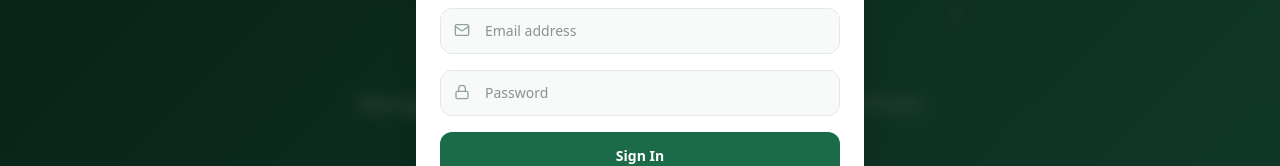
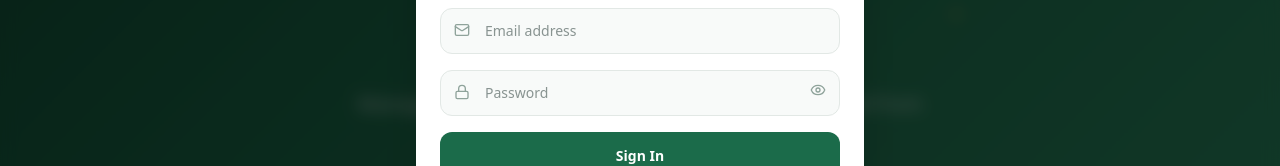
Before and after one commit to AbeFiwanExpertsStudio/makmur-masjid-os, a Next.js app: page / in a window 1280 px wide. Both pictures are taken after a click on the button "Sign In". Shown: the part 403-569 px from the top of the page. Built offline with nearby package versions, Linux system fonts and the light colour scheme; no server answers; the database is empty.

Commit message:
added the hide and show password in input box

```diff
--- a/src/components/auth/AuthModal.tsx
+++ b/src/components/auth/AuthModal.tsx
@@ -2,7 +2,7 @@
 
 import { useAuth } from "@/components/providers/AuthContext";
 import { useState } from "react";
-import { X, Mail, Lock, User as UserIcon } from "lucide-react";
+import { X, Mail, Lock, User as UserIcon, Eye, EyeOff } from "lucide-react";
 import { createClient } from "@/lib/supabase/client";
 
 export function AuthModal() {
@@ -13,6 +13,7 @@ export function AuthModal() {
   const [name, setName] = useState("");
   const [error, setError] = useState<string | null>(null);
   const [loading, setLoading] = useState(false);
+  const [showPassword, setShowPassword] = useState(false);
 
   if (!showLoginModal) return null;
 
@@ -124,8 +125,17 @@ export function AuthModal() {
 
           <div className="relative">
             <Lock size={16} className="absolute left-3.5 top-3.5 text-text-muted" />
-            <input type="password" placeholder="Password" value={password} onChange={(e) => setPassword(e.target.value)} required minLength={6}
-              className="w-full pl-11 pr-4 py-3 border border-border rounded-xl text-sm focus:ring-2 focus:ring-primary/20 focus:border-primary outline-none transition bg-background" />
+            <input type={showPassword ? "text" : "password"} placeholder="Password" value={password} onChange={(e) => setPassword(e.target.value)} required minLength={6}
+              className="w-full pl-11 pr-11 py-3 border border-border rounded-xl text-sm focus:ring-2 focus:ring-primary/20 focus:border-primary outline-none transition bg-background" />
+            <button
+              type="button"
+              onClick={() => setShowPassword((v) => !v)}
+              className="absolute right-3.5 top-3 text-text-muted hover:text-text-secondary transition"
+              tabIndex={-1}
+              aria-label={showPassword ? "Hide password" : "Show password"}
+            >
+              {showPassword ? <EyeOff size={16} /> : <Eye size={16} />}
+            </button>
           </div>
 
           <button type="submit" disabled={loading} className="w-full py-3.5 btn-primary text-sm">
```
